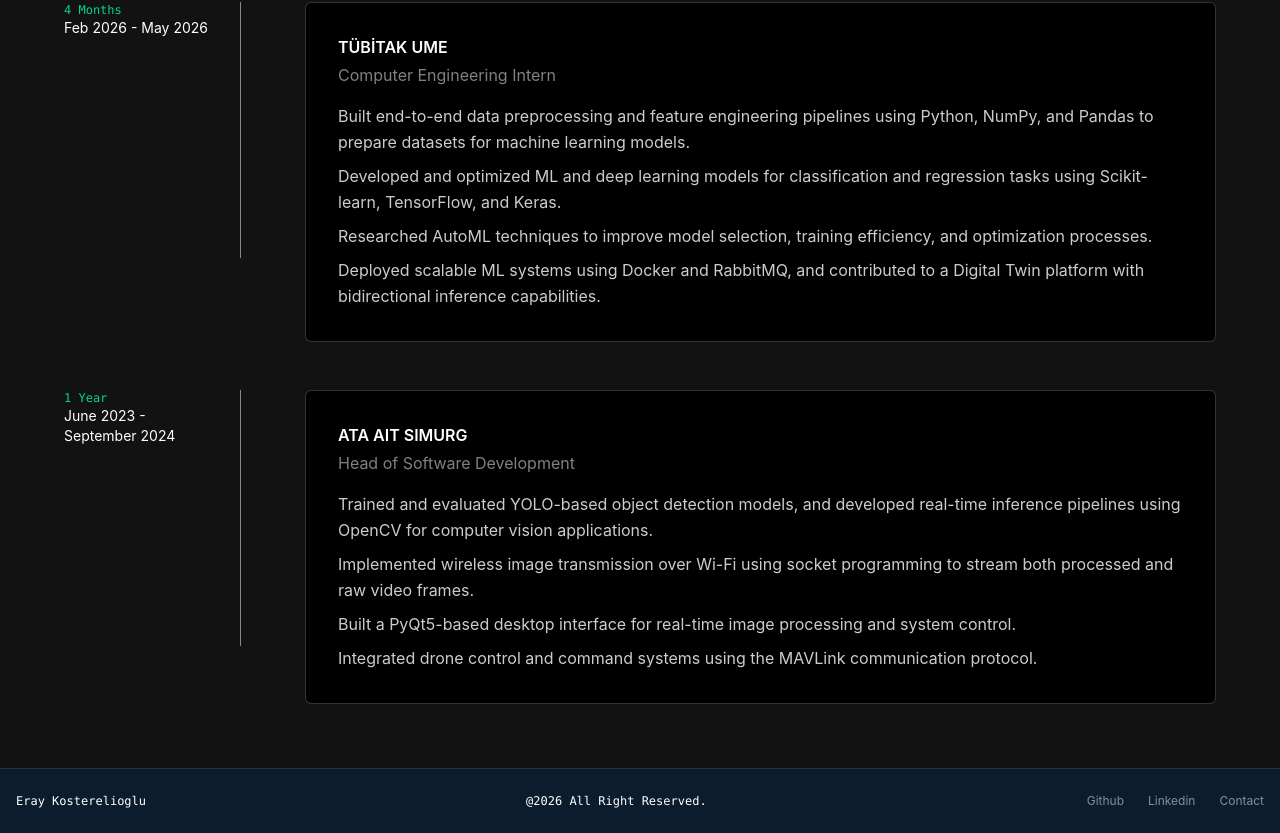
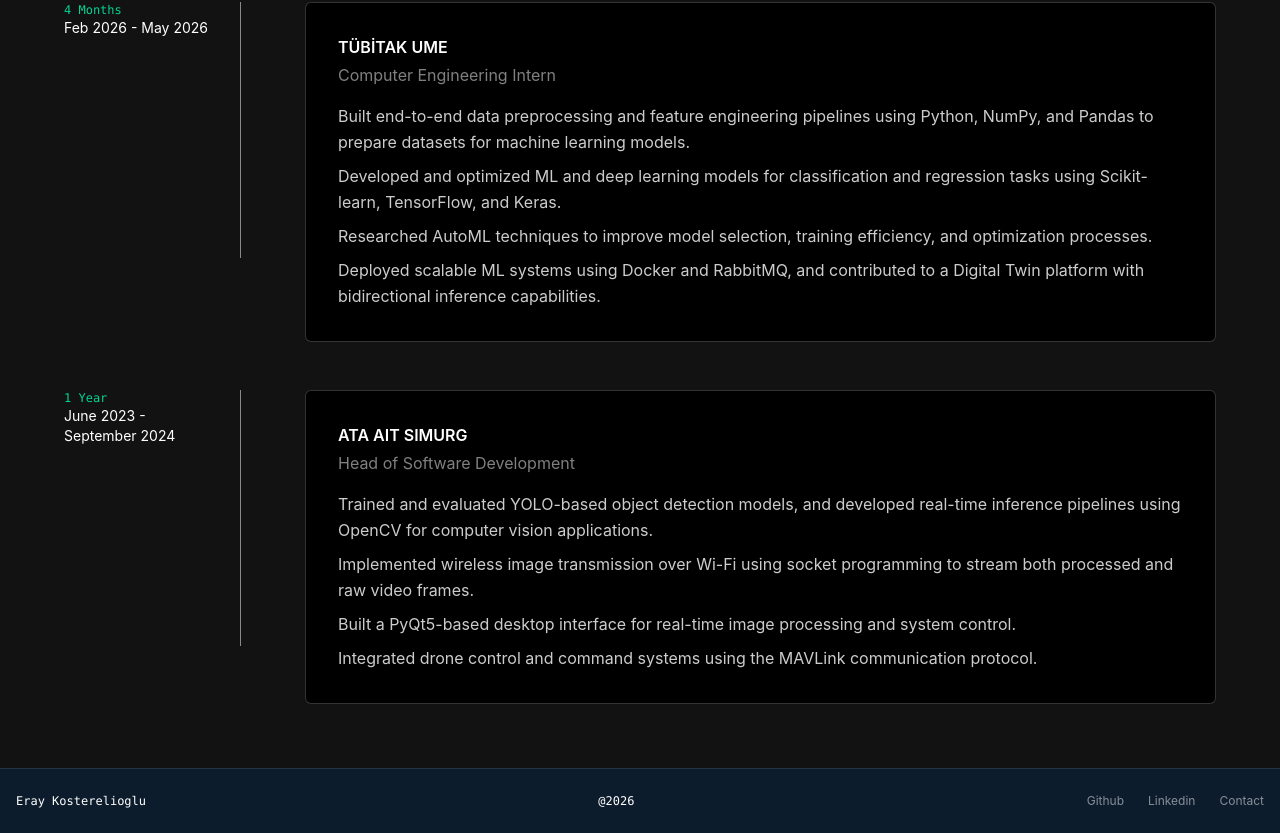
Before and after one commit to eraykstrl/eray-portfolio, a React (Vite) app in the folder eray-portfolio/: page /experience in a window 1280 px wide. Shown: the part 230-1063 px from the top of the page. Built offline with nearby package versions, Linux system fonts and the light colour scheme.

Commit message:
footer was editted

```diff
--- a/eray-portfolio/src/components/layout/Footer.jsx
+++ b/eray-portfolio/src/components/layout/Footer.jsx
@@ -9,9 +9,8 @@
       </span>
 
       <span className="text-white text-xs font-mono">
-        @2026 All Right Reserved.
+        @2026
       </span>
-
 
       <div className="flex gap-6 text-white/50 text-xs">
         <a href="#">Github</a>
```
